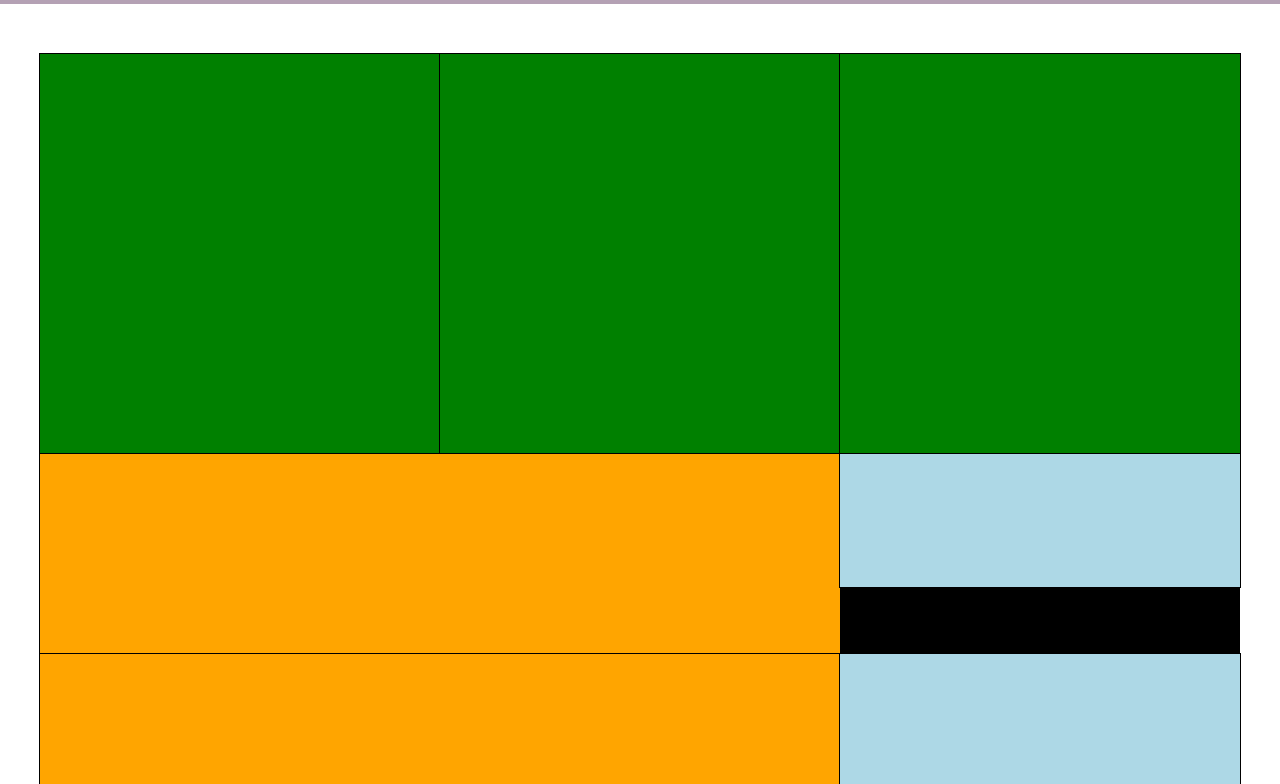
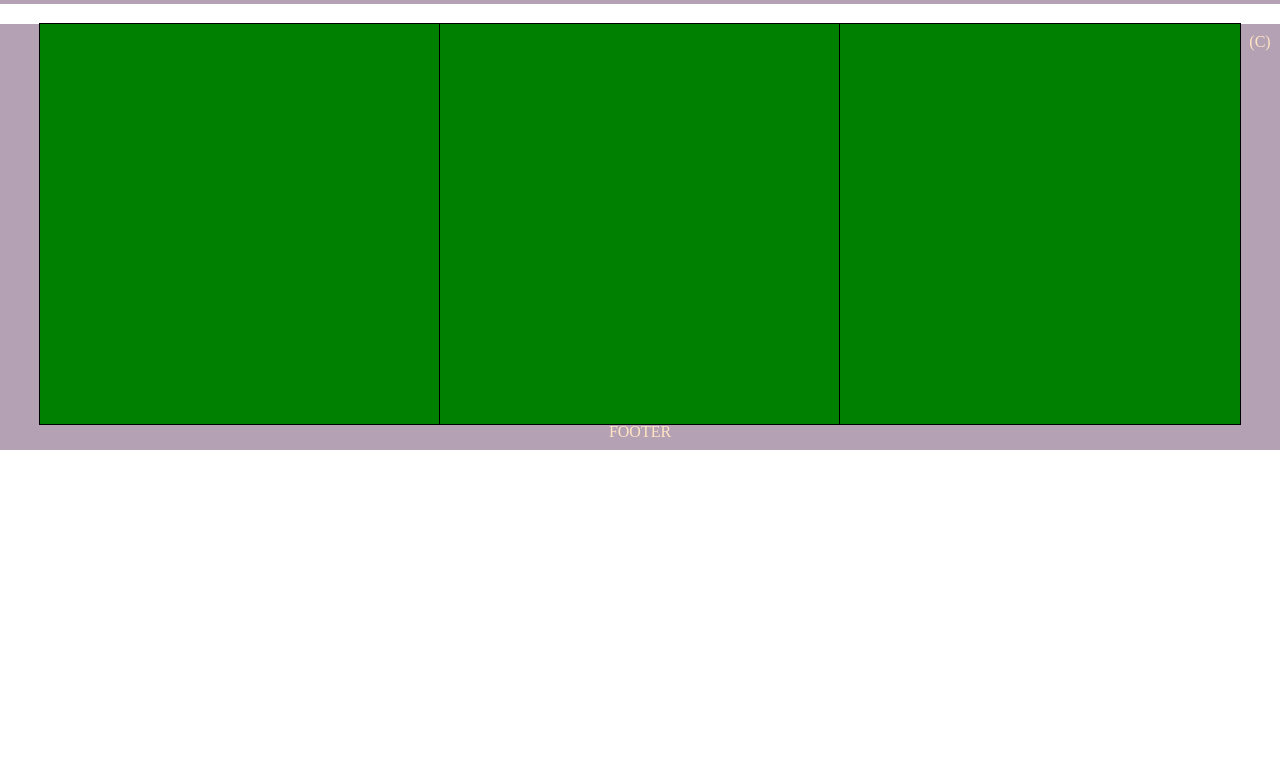
Before and after one commit to karakurtev/L6_HW5, a plain HTML site: page Float/index.html in a window 1280 px wide. Shown: the part 69-853 px from the top of the page. After the commit the page ends 800 px from the top, so only its background shows below. Drawn offline with Linux system fonts and the light colour scheme.

Commit message:
add 3 float_box

```diff
--- a/Float/index.html
+++ b/Float/index.html
@@ -20,50 +20,28 @@
                 <ul class="menu">
                     <li><a href="../index.html">Команды</a></li>
                     <li><a href="../Table/table.html">Таблица</a></li>
-                    <li><a  class="active" href="#">Новости</a></li>
+                    <li><a  class="active" href="#">FLOAT</a></li>
                     <li><a href="#">Видео</a></li>
                 </ul>
                 <div class="search">
                     <button >Поиск</button>
                 </div>
             </div>
+        </div>
 
-         </div>
-         <div class="container">
-            <div class="float_box clearfix">
-                <div class="floa-a"></div>
-                <div class="floa-a"></div>
-                <div class="floa-a"></div>
+            <div class="container ">
+                <div class="float clearfix">
+                        <div class="float-a"></div>
+                        <div class="float-a"></div>
+                        <div class="float-a"></div>
+                </div>
             </div>
-            <div class="float_box ">
-                <div class="float_box_in clearfix">
-                    <div class="floa-b"></div>
-                    <div class="floa-c"></div>
-                    <div class="floa-b"></div>
 
-                    <div class="floa-c"></div>
-
-                    <div class="floa-c"></div>
-
-
-
-
-
-
-
-                </div>
-                <div class="float_box_in c clearfix">
-
-                </div>
-
-            </div>
-            <div class="float_box"></div>
-         </div>
-         <div class="footer">
+        <div class="footer">
             <div class="conteiner">
                 (C) FOOTER
             </div>
-         </div>
+        </div>
     </div>
 </body>
 </html>
--- a/css/style.css
+++ b/css/style.css
@@ -206,42 +206,20 @@ p + p {
 
         /*      FLOAT___________________________________________ */
 
-    .float_box {
-        background: black;
-        margin: 50px auto;
-        font-size: 0;
-    }
-    .float_box_in {
-        display: inline-block;
+
+    .float {
 
     }
-
-
-    .floa-a{
+    .float-a{
         background: green;
 	    width: 400px;
         height: 400px;
 	    outline: 1px solid black;
-	    float: left
+        float: left;
     }
 
-    .floa-b {
-        background: orange;
-	    width: 800px;
-        height: 200px;
-	    outline: 1px solid black;
-	    float: left
-    }
-    .floa-c {
-        background: lightblue;
-	    width: 400px;
-        height: 133px;
-	    outline: 1px solid black;
-	    float: right;
-    }
-
-    .clearfix :after {
-        content: " ";
+    .clearfix ::after {
+        content: '';
         clear: both;
         display: block;
     }
```
